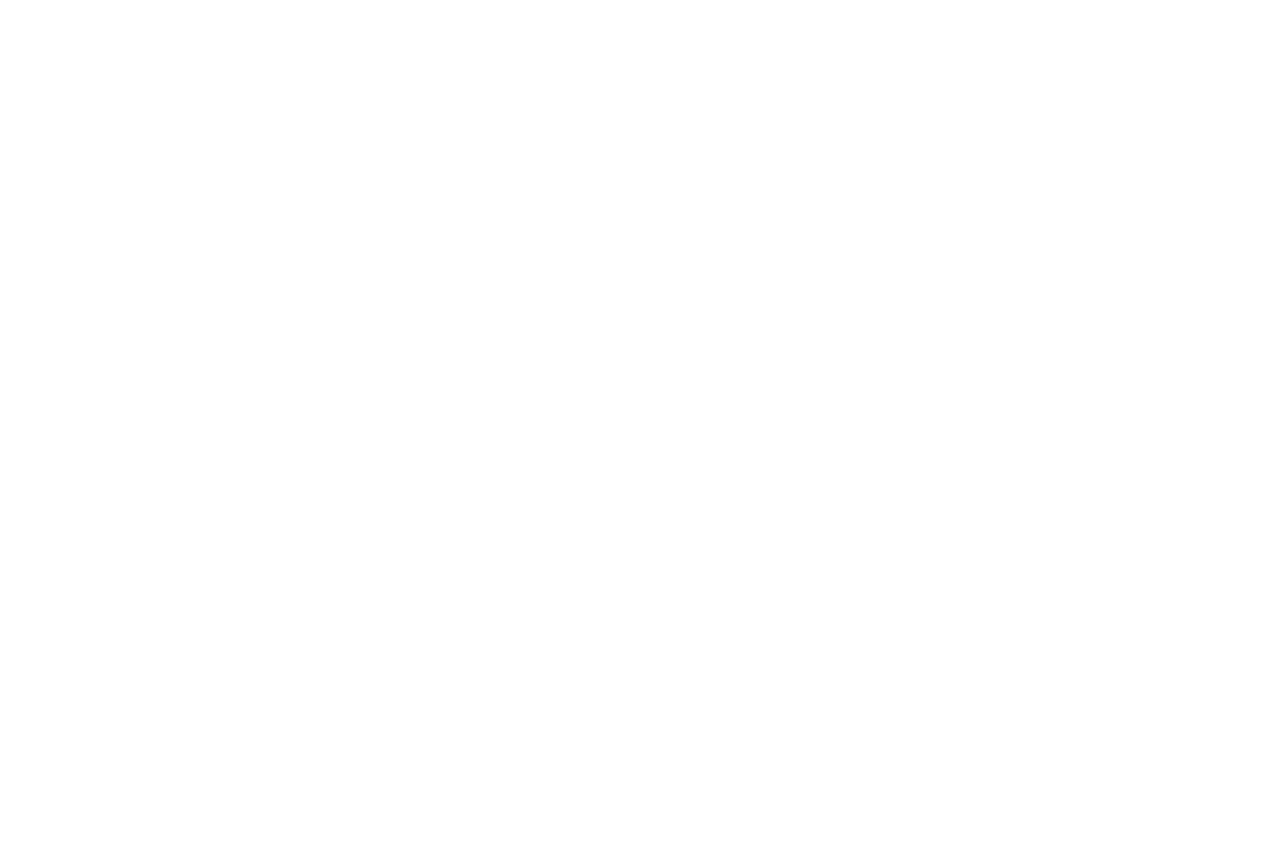
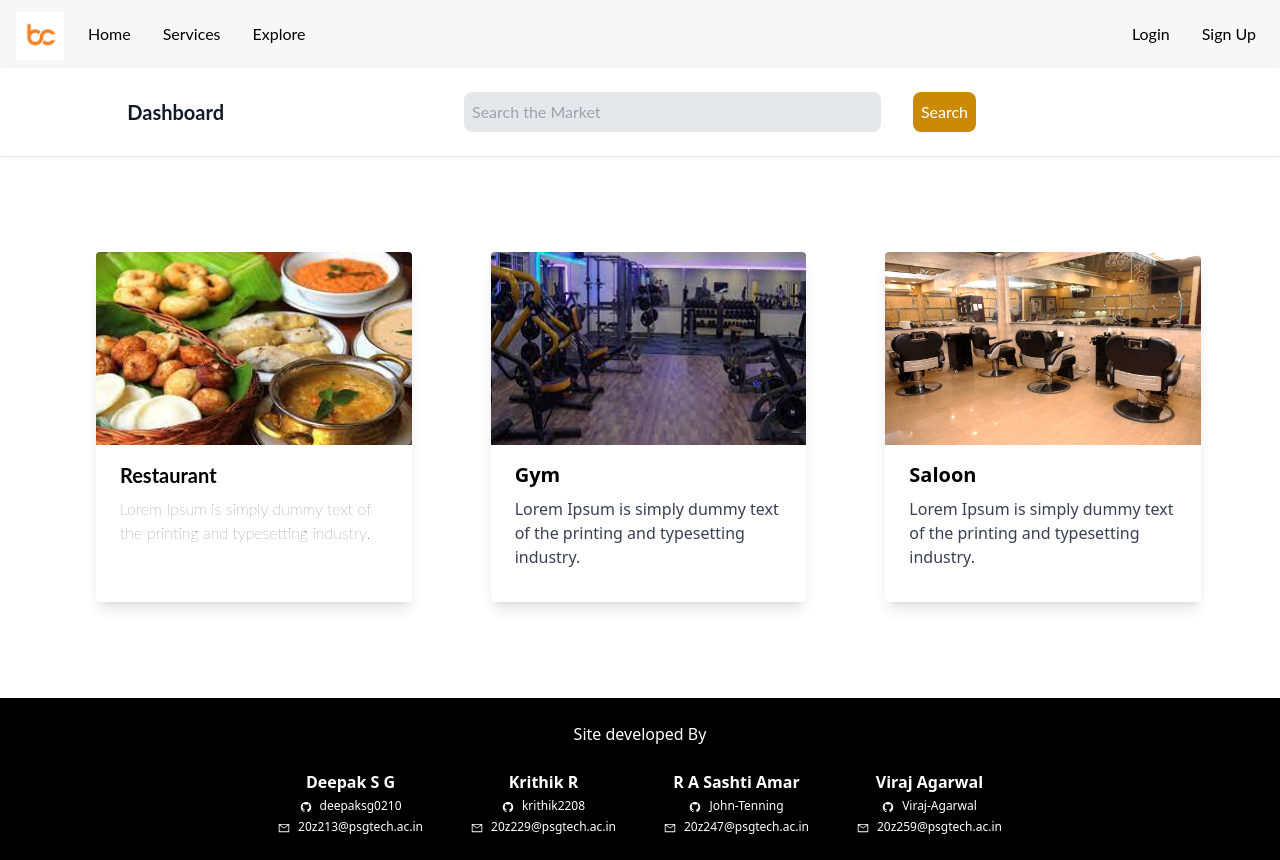
Before and after one commit to John-Tenning/B2C-portal, a React (Create React App) app in the folder frontend/: page / in a window 1280 px wide. Before the commit this address had no page. Before the commit the page ends 800 px from the top, so only its background shows below. Built offline with nearby package versions, Linux system fonts and the light colour scheme; the HTML template or start-up script is replaced by a standard one.

Commit message:
Added Components

```diff
--- a/frontend/src/App.js
+++ b/frontend/src/App.js
@@ -3,7 +3,7 @@ import Login from "./components/Login";
 import { BrowserRouter, Navigate, Route, Routes } from "react-router-dom";
 import Signup from "./components/Signup";
 import Home from "./components/HomePage";
-import Services from "./components/Services";
+import Services from "./components/Service";
 import Profile_CO from "./components/Profile-corporate"
 import Profile_CU from "./components/Profile-customer"
 
@@ -17,9 +17,7 @@ const App = () => {
           <Route path="/login" element={<Login />} />
           <Route path="/signup" element={<Signup />} />
           <Route index path="/services" element={<Services />} />
-          <Route index path="/home" element={<Home />} />
-          <Route path="/login" element={<Login />} />
-          <Route path="/signup" element={<Signup />} />
+          <Route index path="/" element={<Home />} />
           <Route path="/profile_co" element={<Profile_CO />} />
           <Route path="/profile_cu" element={<Profile_CU />} />
 
--- a/frontend/src/components/HomePage.js
+++ b/frontend/src/components/HomePage.js
@@ -11,47 +11,51 @@ function HomePage() {
     <div className="">
       <Navbar />
       <header className="bg-white shadow">
-        <div className="max-w-7xl mx-auto py-6 px-4 sm:px-6 lg:px-8 flex">
+        <div className="flex font-lato">
+          <div className="py-6 px-4 sm:px-6 flex items-center justify-end w-[20%]">
             <p className="text-xl font-bold text-gray-900 px-2">Dashboard</p>
-          <div className="bg-white ml-12 rounded-lg flex">
+          </div>
+          <div className="flex items-center justify-center py-6 w-[80%] -ml-12">
+            <div className="bg-white  rounded-lg flex w-[50%]">
               <input
                 type="text"
-              className="bg-gray-200 py-0 rounded-lg w-full"
+                className="bg-gray-200 py-2 px-2 rounded-lg w-full"
                 placeholder="Search the Market"
               />
-            <button className="bg-yellow-400 text-white justify-center p-2 rounded-lg ml-2">
+              <button className="bg-yellow-600 text-white justify-center p-2 rounded-lg ml-8">
                 Search
               </button>
             </div>
           </div>
+        </div>
       </header>
       <main>
-        <div class="py-24 pl-24 grid grid-cols-1 sm:grid-cols-1 md:grid-cols-3 lg:grid-cols-3 xl:grid-cols-3 ">
-          <div class="flex flex-col rounded overflow-hidden shadow-lg w-[80%]">
-            <img class="h-[55%]" src={food1}></img>
-            <div class="px-6 py-4">
-              <div class="font-bold text-xl mb-2">Restaurant </div>
-              <p class="text-gray-700 text-base">
+        <div className="py-24 pl-24 grid grid-cols-1 sm:grid-cols-1 md:grid-cols-3 lg:grid-cols-3 xl:grid-cols-3 ">
+          <div className="flex flex-col rounded overflow-hidden shadow-lg w-[80%] font-lato">
+            <img className="h-[55%]" src={food1}></img>
+            <div className="px-6 py-4">
+              <div className="font-bold text-xl mb-2">Restaurant </div>
+              <p className="text-gray-700 font-thin">
                 Lorem Ipsum is simply dummy text of the printing and typesetting
                 industry.
               </p>
             </div>
           </div>
-          <div class="flex flex-col rounded overflow-hidden shadow-lg w-[80%]">
-            <img class="h-[55%]" src={food2}></img>
-            <div class="px-6 py-4">
-              <div class="font-bold text-xl mb-2">Gym</div>
-              <p class="text-gray-700 text-base">
+          <div className="flex flex-col rounded overflow-hidden shadow-lg w-[80%]">
+            <img className="h-[55%]" src={food2}></img>
+            <div className="px-6 py-4">
+              <div className="font-bold text-xl mb-2">Gym</div>
+              <p className="text-gray-700 text-base">
                 Lorem Ipsum is simply dummy text of the printing and typesetting
                 industry.
               </p>
             </div>
           </div>
-          <div class="flex flex-col rounded overflow-hidden shadow-lg w-[80%]">
-            <img class="h-[55%]" src={food3}></img>
-            <div class="px-6 py-4">
-              <div class="font-bold text-xl mb-2">Saloon</div>
-              <p class="text-gray-700 text-base">
+          <div className="flex flex-col rounded overflow-hidden shadow-lg w-[80%]">
+            <img className="h-[55%]" src={food3}></img>
+            <div className="px-6 py-4">
+              <div className="font-bold text-xl mb-2">Saloon</div>
+              <p className="text-gray-700 text-base">
                 Lorem Ipsum is simply dummy text of the printing and typesetting
                 industry.
               </p>
--- a/frontend/src/components/Login.js
+++ b/frontend/src/components/Login.js
@@ -6,12 +6,26 @@ import { FaEye, FaEyeSlash } from "react-icons/fa";
 // import { FaEyeSlash } from "react-icons/fa";
 import ContactUs from "./ContactUs";
 import TextInput from "./Input";
+import { useNavigate } from "react-router-dom";
 
 const Login = () => {
+  const navigate = useNavigate();
   const [username, setUsername] = useState("");
   const [password, setpassword] = useState("");
   const [selected, setSelected] = useState(0);
-  const [visibility, setVisibility] = useState(false);
+  const handleClick = () => {
+    console.log({
+      username: username,
+      password: password,
+      selected: selected,
+    });
+    if (password === "admin@12" && username === "admin") {
+      alert("Login Successful");
+      navigate("/");
+    } else {
+      alert("Login Failed");
+    }
+  };
 
   //   0 - Faculty
   //   1 - Student
@@ -68,11 +82,12 @@ const Login = () => {
                   title="Password"
                   type="password"
                 />
-
               </div>
             </div>
             <div className="flex items-center justify-center text-bold bg-yellow-400 text-black py-1.5 px-6 mt-16 rounded-lg hover:bg-black hover:text-white">
-              <button className=" text-lg">Login</button>
+              <button className=" text-lg" onClick={handleClick}>
+                Login
+              </button>
             </div>
 
             <div className="flex items-center justify-center mt-4">
--- a/frontend/src/components/Navbar.js
+++ b/frontend/src/components/Navbar.js
@@ -4,7 +4,7 @@ import { Link } from "react-router-dom";
 
 const Navbar = () => {
   return (
-    <nav className="bg-grey flex justify-center items-center p-2">
+    <nav className="bg-grey flex justify-center items-center p-2 font-lato">
         <div className="flex">
           <div className="h-12 px-2 mt-1">
             <img src={logo} className = "h-full w-auto"/>
@@ -13,7 +13,7 @@ const Navbar = () => {
             <Link to="/">Home</Link>
           </button>
           <button className="px-4 hover:bg-slate-400 hover:rounded-lg hover:py-2">
-          <Link to="/service">Services</Link>
+          <Link to="/services">Services</Link>
           </button>
           <button className="px-4 hover:bg-slate-400 hover:rounded-lg hover:py-2">Explore</button>
         </div>
--- a/frontend/src/components/Signup.js
+++ b/frontend/src/components/Signup.js
@@ -5,7 +5,6 @@ import logo from "../assets/logo.jpg";
 import ContactUs from "./ContactUs";
 import TextInput from "./Input";
 import axios from "axios";
-
 
 const Signup = () => {
   const [username, setUsername] = useState("");
@@ -15,19 +14,52 @@ const Signup = () => {
   //   0 - Corporate
   //   1 - Customer
   const handleClick = () => {
-    axios
-      .post("http://localhost:3000/signup", {
-        username: username,
-        password: password,
-        confpwd: confpwd,
-        selected: selected,
-      })
-      .then(function (response) {
-        console.log(response);
-      })
-      .catch(function (error) {
-        console.log(error);
-      });
+    if (password != confpwd) {
+      alert("Passwords do not match");
+      return;
+    }
+    if (password.includes(" ")) {
+      alert("Password cannot contain spaces");
+      return;
+    }
+    if (username.includes(" ")) {
+      alert("Username cannot contain spaces");
+      return;
+    }
+    if (password.length < 8) {
+      alert("Password must be atleast 8 characters long");
+      return;
+    }
+    if (password.length > 20) {
+      alert("Password cannot be more than 20 characters long");
+      return;
+    }
+    if (username.length < 8) {
+      alert("Username must be atleast 8 characters long");
+      return;
+    }
+    // password must contain 1 special character
+    if (!password.match(/[^a-zA-Z0-9]/)) {
+      alert("Password must contain atleast 1 special character");
+      return;
+    }
+    // password must contain 1 number
+    if (!password.match(/[0-9]/)) {
+      alert("Password must contain atleast 1 number");
+      return;
+    }
+    console.log({
+      username: username,
+      password: password,
+      confpwd: confpwd,
+      selected: selected,
+    });
+
+    setUsername("");
+    setpassword("");
+    setconfpwd("");
+    setSelected(0);
+
   };
 
   return (
@@ -86,13 +118,13 @@ const Signup = () => {
                   className="mt-8"
                   valueState={[confpwd, setconfpwd]}
                   placeholder="Confirm Password"
-                  title="Password"
+                  title="Re-Enter password"
                   type="password"
                 />
               </div>
             </div>
             <div className="flex items-center justify-center text-bold bg-yellow-400 text-black py-1.5 px-6 mt-16 rounded-lg hover:bg-black hover:text-white">
-              <button className="text-lg" handleclick={handleClick}>
+              <button className="text-lg" onClick={handleClick}>
                 Signup
               </button>
             </div>
--- a/frontend/tailwind.config.js
+++ b/frontend/tailwind.config.js
@@ -2,6 +2,9 @@ module.exports = {
   mode: "jit",
   purge: ["./public/**/*.html", "./src/**/*.{js,jsx,ts,tsx,vue}"],
   theme: {
+    fontFamily: {
+      lato: ["Lato", "sans-serif"],
+    },
     extend: {
       colors: {
         transparent: "transparent",
@@ -14,9 +17,6 @@ module.exports = {
         fog: "#B9B9B9",
         smoke: "#D9D9D9",
       },
-      fontFamily: {
-        lato: ["Lato", "sans-serif"],
-      },
     },
   },
   variants: {
```
Also changed, not shown: frontend/public/index.html (line endings or trailing spaces). Lines whose indentation alone changed are shown as unchanged.
